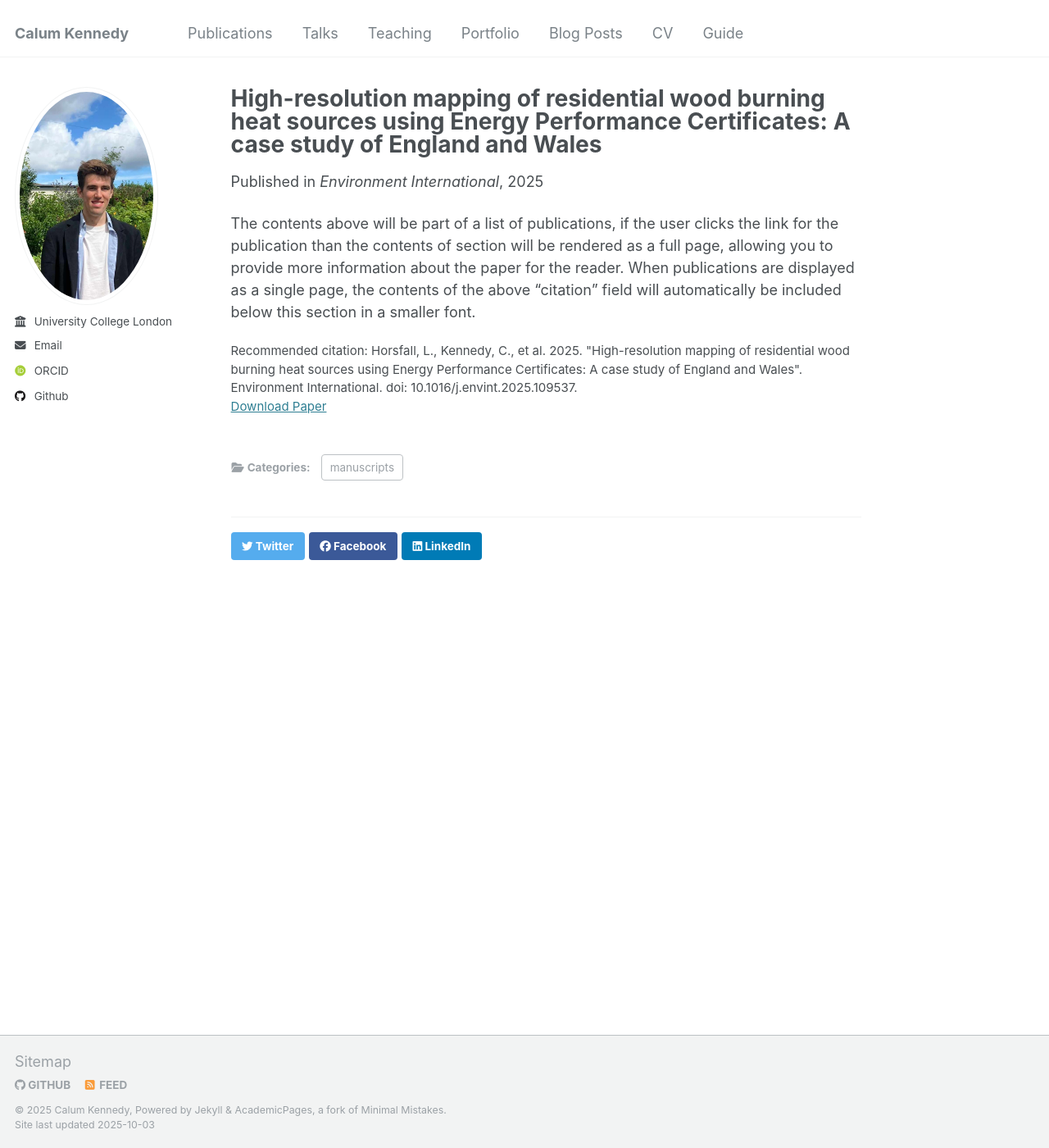
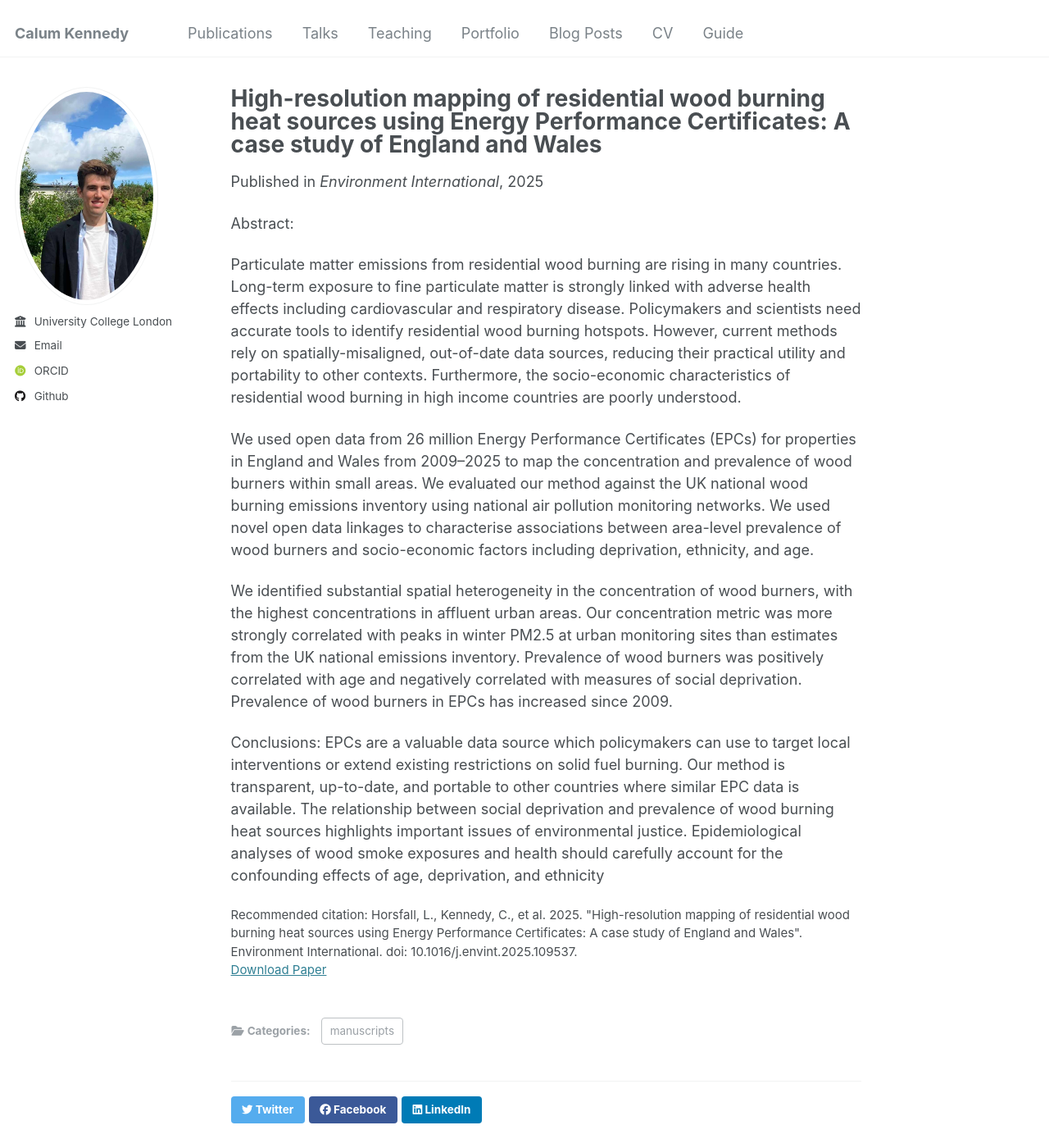
Before and after one commit to calum-kennedy-98/calum-kennedy-98.github.io, a Jekyll site: the page built from _publications/2009-10-01-paper-title-number-1.md, in a window 1280 px wide and 1400 px high. Shown: the whole window at 82% size. Built offline with Jekyll 4.4.1, drawn with Linux system fonts in a browser that asks for light colours; some web fonts are replaced.

Commit message:
Update 2009-10-01-paper-title-number-1.md

```diff
--- a/_publications/2009-10-01-paper-title-number-1.md
+++ b/_publications/2009-10-01-paper-title-number-1.md
@@ -10,4 +10,29 @@ paperurl: 'https://www.sciencedirect.com/science/article/pii/S0160412025002880'
 citation: 'Horsfall, L., Kennedy, C., et al. 2025. "High-resolution mapping of residential wood burning heat sources using Energy Performance Certificates: A case study of England and Wales". Environment International. doi: 10.1016/j.envint.2025.109537.'
 ---
 
-The contents above will be part of a list of publications, if the user clicks the link for the publication than the contents of section will be rendered as a full page, allowing you to provide more information about the paper for the reader. When publications are displayed as a single page, the contents of the above "citation" field will automatically be included below this section in a smaller font.
+Abstract:
+
+Particulate matter emissions from residential wood burning are rising in many countries. Long-term exposure to fine particulate matter is strongly linked with adverse health effects including cardiovascular
+and respiratory disease. Policymakers and scientists need accurate tools to identify residential wood burning
+hotspots. However, current methods rely on spatially-misaligned, out-of-date data sources, reducing their
+practical utility and portability to other contexts. Furthermore, the socio-economic characteristics of residential
+wood burning in high income countries are poorly understood.
+
+We used open data from 26 million Energy Performance Certificates (EPCs) for properties in
+England and Wales from 2009–2025 to map the concentration and prevalence of wood burners within small
+areas. We evaluated our method against the UK national wood burning emissions inventory using national
+air pollution monitoring networks. We used novel open data linkages to characterise associations between
+area-level prevalence of wood burners and socio-economic factors including deprivation, ethnicity, and age.
+
+We identified substantial spatial heterogeneity in the concentration of wood burners, with the
+highest concentrations in affluent urban areas. Our concentration metric was more strongly correlated with
+peaks in winter PM2.5 at urban monitoring sites than estimates from the UK national emissions inventory.
+Prevalence of wood burners was positively correlated with age and negatively correlated with measures of
+social deprivation. Prevalence of wood burners in EPCs has increased since 2009.
+
+Conclusions: EPCs are a valuable data source which policymakers can use to target local interventions or
+extend existing restrictions on solid fuel burning. Our method is transparent, up-to-date, and portable to other
+countries where similar EPC data is available. The relationship between social deprivation and prevalence of
+wood burning heat sources highlights important issues of environmental justice. Epidemiological analyses of
+wood smoke exposures and health should carefully account for the confounding effects of age, deprivation,
+and ethnicity
```
